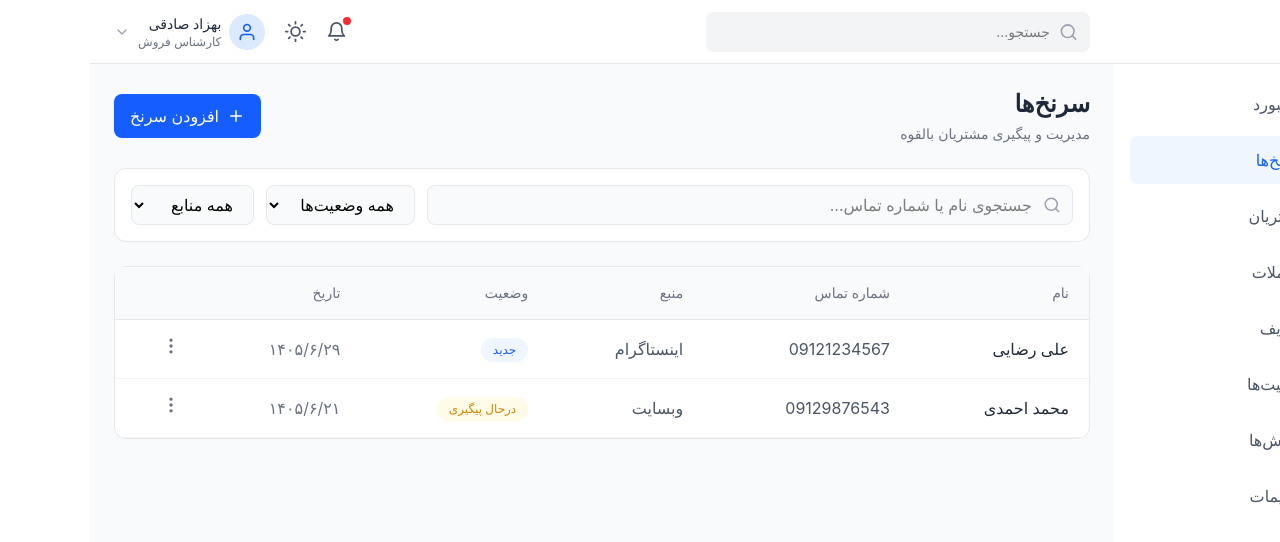
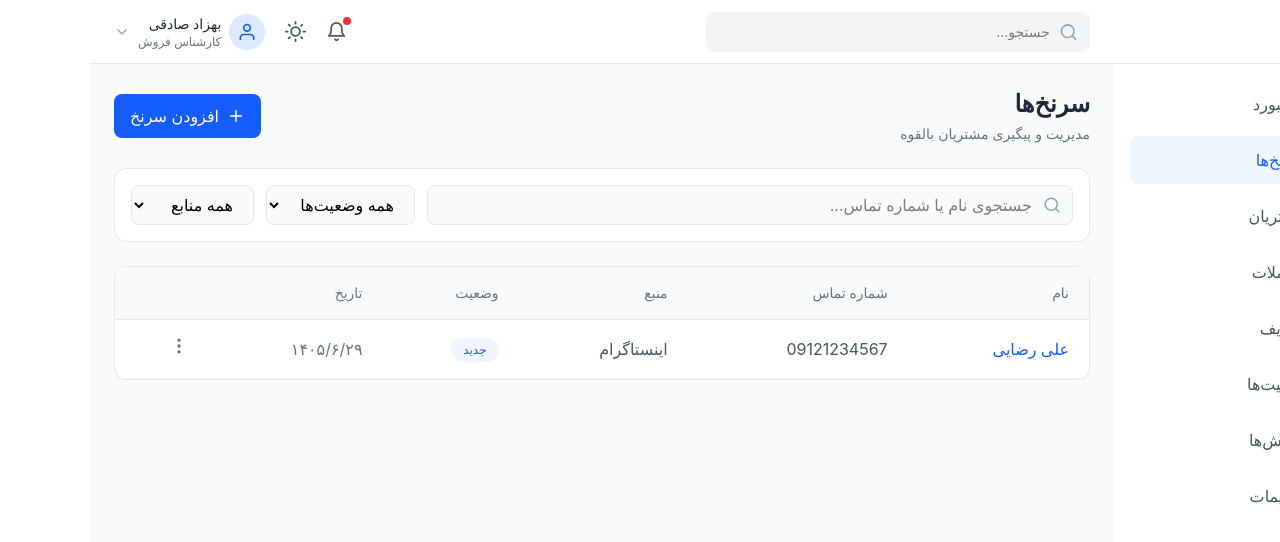
Before and after one commit to iBehzadi/CRM-Dashboard, a React (Vite) app: page /leads in a window 1280 px wide. Shown: the top 542 px of the page. Built offline with nearby package versions, Linux system fonts and the light colour scheme.

Commit message:
add Zustand store for lead management and implement lead details page

```diff
--- a/package.json
+++ b/package.json
@@ -18,7 +18,8 @@
     "react-router-dom": "^7.18.4",
     "react-toastify": "^11.1.0",
     "tailwindcss": "^4.3.3",
-    "yup": "^1.7.1"
+    "yup": "^1.7.1",
+    "zustand": "^5.0.15"
   },
   "devDependencies": {
     "@eslint/js": "^10.0.1",
--- /dev/null
+++ b/src/Pages/Leads/LeadDetails/index.jsx
@@ -0,0 +1,117 @@
+import { useParams, Link } from "react-router-dom";
+import { FiArrowRight, FiPhone, FiMail, FiUser } from "react-icons/fi";
+import useLeadStore from "../../../Store/leadStore";
+
+const LeadDetails = () => {
+  const { id } = useParams();
+  const leads = useLeadStore((state) => state.leads);
+  const statusTranslate = {
+    new: "جدید",
+    Following: "درحال پیگیری",
+    Negotiation: "مذاکره",
+  };
+  const statusStyles = {
+    new: "bg-blue-50 text-blue-600",
+    Following: "bg-yellow-50 text-yellow-600",
+    Negotiation: "bg-purple-50 text-purple-600",
+  };
+  const lead = leads.find((item) => item.id === Number(id));
+
+  if (!lead) {
+    return (
+      <div className="text-center py-10">
+        <h1 className="text-xl font-bold text-gray-800">سرنخ پیدا نشد</h1>
+
+        <Link
+          to="/leads"
+          className="inline-block mt-4 text-blue-600 hover:underline"
+        >
+          بازگشت به سرنخ‌ها
+        </Link>
+      </div>
+    );
+  }
+
+  return (
+    <div className="space-y-6">
+      {/* Header */}
+      <div className="flex items-center gap-3">
+        <Link
+          to="/leads"
+          className="w-10 h-10 rounded-lg border border-gray-200 flex items-center justify-center text-gray-600 hover:bg-gray-50"
+        >
+          <FiArrowRight size={20} />
+        </Link>
+
+        <div>
+          <h1 className="text-2xl font-bold text-gray-800">{lead.name}</h1>
+
+          <p className="text-sm text-gray-500 mt-1">جزئیات سرنخ</p>
+        </div>
+      </div>
+
+      {/* اطلاعات اصلی */}
+      <div className="bg-white rounded-xl border border-gray-200 p-5">
+        <div className="flex items-center justify-between mb-6">
+          <div className="flex items-center gap-3">
+            <div className="w-12 h-12 rounded-full bg-blue-50 text-blue-600 flex items-center justify-center">
+              <FiUser size={22} />
+            </div>
+
+            <div>
+              <h2 className="font-bold text-gray-800">{lead.name}</h2>
+
+              <span
+                className={`inline-block mt-1 px-3 py-1 rounded-full text-xs ${
+                  statusStyles[lead.status]
+                }`}
+              >
+                {statusTranslate[lead.status]}
+              </span>
+            </div>
+          </div>
+        </div>
+
+        {/* اطلاعات تماس */}
+        <div className="grid grid-cols-1 md:grid-cols-2 gap-4">
+          <div className="p-4 rounded-lg bg-gray-50">
+            <div className="flex items-center gap-2 text-gray-500 text-sm">
+              <FiPhone />
+              شماره تماس
+            </div>
+
+            <p className="mt-2 font-medium text-gray-800">{lead.phone}</p>
+          </div>
+
+          <div className="p-4 rounded-lg bg-gray-50">
+            <div className="flex items-center gap-2 text-gray-500 text-sm">
+              <FiMail />
+              ایمیل
+            </div>
+
+            <p className="mt-2 font-medium text-gray-800">
+              {lead.email || "ثبت نشده"}
+            </p>
+          </div>
+
+          <div className="p-4 rounded-lg bg-gray-50">
+            <p className="text-sm text-gray-500">منبع سرنخ</p>
+
+            <p className="mt-2 font-medium text-gray-800">{lead.source}</p>
+          </div>
+        </div>
+      </div>
+
+      {/* توضیحات */}
+      <div className="bg-white rounded-xl border border-gray-200 p-5">
+        <h2 className="font-bold text-gray-800 mb-4">توضیحات</h2>
+
+        <p className="text-gray-600 leading-7">
+          {lead.description || "توضیحی ثبت نشده است."}
+        </p>
+      </div>
+    </div>
+  );
+};
+
+export default LeadDetails;
--- a/src/Pages/Leads/index.jsx
+++ b/src/Pages/Leads/index.jsx
@@ -1,10 +1,11 @@
 import { useFormik } from "formik";
 import * as Yup from "yup";
-
+import { Link } from "react-router-dom";
 import { FiPlus, FiSearch, FiMoreVertical, FiX } from "react-icons/fi";
 import { MdDelete } from "react-icons/md";
 import { FaEdit } from "react-icons/fa";
 import { useState } from "react";
+import useLeadStore from "../../Store/leadStore";
 
 const statusStyles = {
   new: "bg-blue-50 text-blue-600",
@@ -23,31 +24,18 @@ const sourceTranslate = {
   advertisement: "تبلیغات",
 };
 const Leads = () => {
-  const [leads, setLeads] = useState([
-    {
-      id: 1,
-      name: "علی رضایی",
-      phone: "09121234567",
-      source: "instagram",
-      status: "new",
-      date: "۱۴۰۵/۶/۲۹",
-    },
-    {
-      id: 2,
-      name: "محمد احمدی",
-      phone: "09129876543",
-      source: "website",
-      status: "Following",
-      date: "۱۴۰۵/۶/۲۱",
-    },
-  ]);
+  const leads = useLeadStore((state) => state.leads);
+  const addLead = useLeadStore((state) => state.addLead);
+  const updateLead = useLeadStore((state) => state.updateLead);
+  const removeLead = useLeadStore((state) => state.removeLead);
+
   const [showModal, setShowModal] = useState(false);
-
   const [search, setSearch] = useState("");
   const [statusFilter, setStatusFilter] = useState("all");
   const [sourceFilter, setSourceFilter] = useState("all");
 
   const [editingLead, setEditingLead] = useState(null);
+
   const handleEdit = (lead) => {
     setEditingLead(lead);
 
@@ -72,9 +60,6 @@ const Leads = () => {
       sourceFilter === "all" || lead.source === sourceFilter;
     return matchesSearch && matchesStatus && matchesSource;
   });
-  const handleDelete = (id) => {
-    setLeads((prev) => prev.filter((lead) => lead.id !== id));
-  };
 
   const formik = useFormik({
     initialValues: {
@@ -102,23 +87,14 @@ const Leads = () => {
 
     onSubmit: (values) => {
       if (editingLead) {
-        setLeads((prev) =>
-          prev.map((lead) =>
-            lead.id === editingLead.id
-              ? {
-                  ...lead,
-                  ...values,
-                }
-              : lead,
-          ),
-        );
+        updateLead(editingLead.id, values);
       } else {
         const newLead = {
           id: Date.now(),
           ...values,
           date: new Date().toLocaleDateString("fa-IR"),
         };
-        setLeads((prev) => [newLead, ...prev]);
+        addLead(newLead);
       }
 
       formik.resetForm();
@@ -259,7 +235,12 @@ const Leads = () => {
                   className="border-b border-gray-100 hover:bg-gray-50"
                 >
                   <td className="px-5 py-4 font-medium text-gray-800">
-                    {lead.name}
+                    <Link
+                      to={`/leads/${lead.id}`}
+                      className="font-medium text-blue-600 hover:underline"
+                    >
+                      {lead.name}
+                    </Link>
                   </td>
 
                   <td className="px-5 py-4 text-gray-600">{lead.phone}</td>
@@ -290,18 +271,18 @@ const Leads = () => {
                     <button className="group relative text-gray-500 hover:text-blue-600">
                       <FiMoreVertical size={20} />
                       <div className="absolute shadow bg-white invisible h-0 group-hover:visible flex flex-col justify-center text-[12px] rounded w-20 group-hover:h-auto -top-15 py-3 px-2 items-center">
-                        <button
+                        <span
                           className="text-black bg-gray-100 w-full py-2 mb-1 flex items-center justify-center gap-1 hover:bg-blue-400 hover:text-white rounded"
-                          onClick={() => handleDelete(lead.id)}
+                          onClick={() => removeLead(lead.id)}
                         >
                           <MdDelete className="text-red-500" /> حذف
-                        </button>
-                        <button
+                        </span>
+                        <span
                           className="text-black bg-gray-100 w-full py-2 mb-1 flex items-center justify-center gap-1 hover:bg-blue-400 hover:text-white rounded"
                           onClick={() => handleEdit(lead)}
                         >
-                          <FaEdit className="text-green-500"/> ویرایش
-                        </button>
+                          <FaEdit className="text-green-500" /> ویرایش
+                        </span>
                       </div>
                     </button>
                   </td>
--- a/src/Routes/router.jsx
+++ b/src/Routes/router.jsx
@@ -10,6 +10,7 @@ import {
   Sales,
   Settings,
 } from "../Pages";
+import LeadDetails from "../Pages/Leads/LeadDetails";
 const router = createBrowserRouter([
   {
     path: "/",
@@ -22,6 +23,10 @@ const router = createBrowserRouter([
       {
         path: "leads",
         element: <Leads />,
+      },
+      {
+        path: "leads/:id",
+        element: <LeadDetails />,
       },
       {
         path: "customers",
@@ -47,6 +52,7 @@ const router = createBrowserRouter([
         path: "settings",
         element: <Settings />,
       },
+
     ],
   },
 ]);
--- /dev/null
+++ b/src/Store/leadStore.js
@@ -0,0 +1,47 @@
+import { create } from "zustand";
+
+const useLeadStore = create((set) => ({
+  leads: [
+    {
+      id: 1,
+      name: "علی رضایی",
+      phone: "09121234567",
+      source: "instagram",
+      status: "new",
+      email: "ali@example.com",
+      description: "مشتری علاقه‌مند به خدمات طراحی سایت",
+      date: new Date().toLocaleDateString("fa-IR"),
+    },
+  ],
+
+  addLead: (lead) =>
+    set((state) => {
+      const exist = state.leads.find((item) => item.phone === lead.phone);
+      if (exist) {
+        return state;
+      }
+      return {
+        leads: [
+          ...state.leads,
+          {
+            ...lead,
+          },
+        ],
+      };
+    }),
+
+  removeLead: (leadId) =>
+    set((state) => ({
+      leads: state.leads.filter((item) => item.id !== leadId),
+    })),
+  clearLeads: () => set({ leads: [] }),
+
+  updateLead: (id, updatedLead) =>
+    set((state) => ({
+      leads: state.leads.map((lead) =>
+        lead.id === id ? { ...lead, ...updatedLead } : lead,
+      ),
+    })),
+}));
+
+export default useLeadStore;
```
Also changed, not shown: 1 other file (tests, documents, lock files or other folders).
